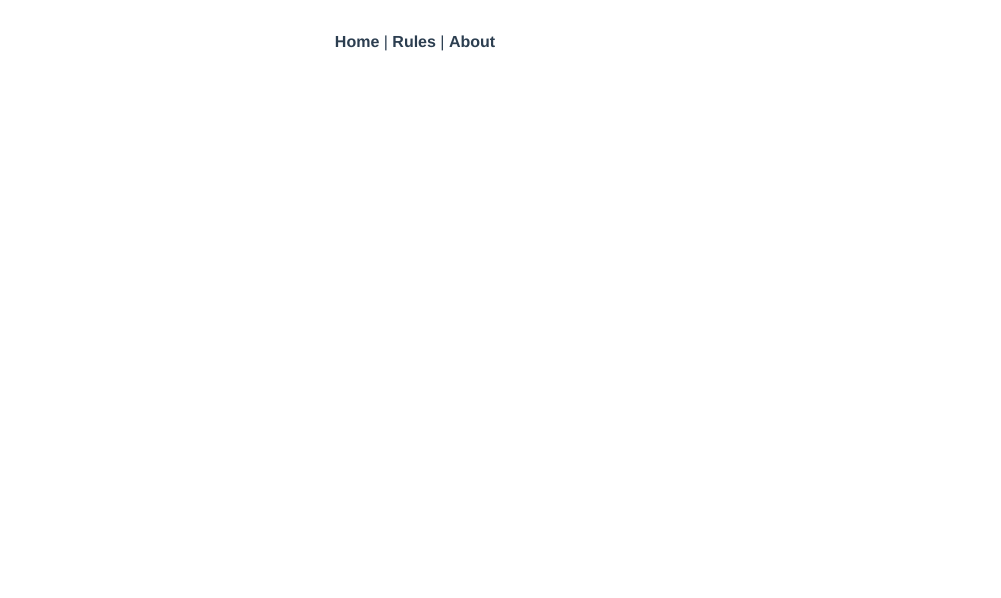
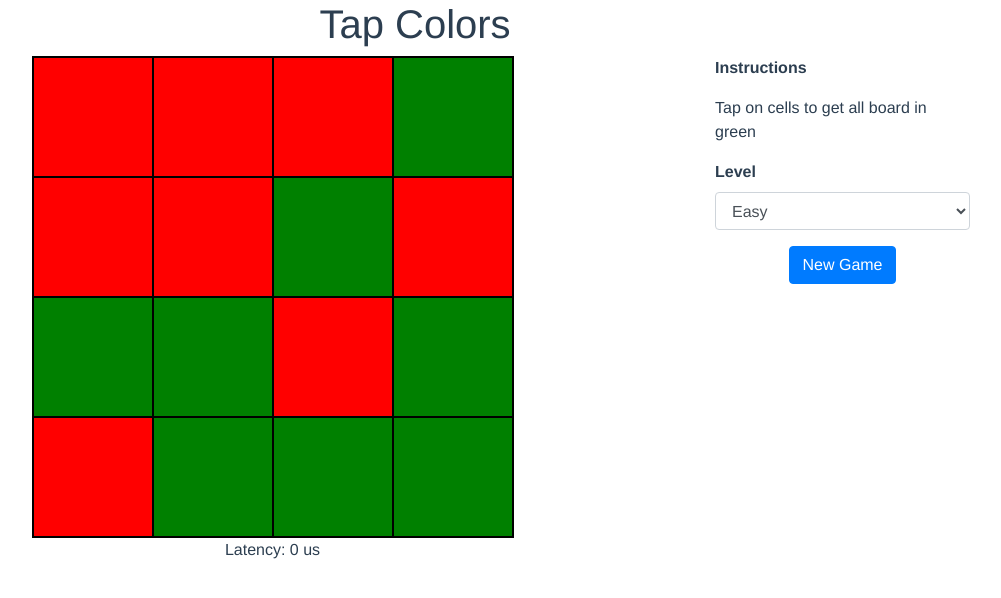
Before and after one commit to hernanrocha/minesweeper-vue, a Vue app: page /#/tapcolors in a window 1280 px wide. Shown: the top 598 px of the page, without its empty margins (225-1226 px from the left). Built offline with nearby package versions, Linux system fonts and the light colour scheme; no server answers.

Commit message:
Add TapColors Game

```diff
--- a/src/App.vue
+++ b/src/App.vue
@@ -1,10 +1,5 @@
 <template>
   <div id="app">
-    <div id="nav">
-      <router-link to="/">Home</router-link> |
-      <router-link to="/rules">Rules</router-link> |
-      <router-link to="/about">About</router-link>
-    </div>
     <router-view/>
   </div>
 </template>
--- a/src/components/GameBoard.vue
+++ b/src/components/GameBoard.vue
@@ -98,13 +98,13 @@ h1.title {
 #game td {
   font-size: 18px;
   border: solid 1px;
-  width: 50px;
-  height: 50px;
+  width: 30px;
+  height: 30px;
 }
 
 #game td.small {
-  width: 35px;
-  height: 35px;
+  width: 15px;
+  height: 15px;
 }
 
 .game-alert {
--- a/src/router/index.ts
+++ b/src/router/index.ts
@@ -24,7 +24,15 @@ Vue.use(VueRouter)
     // route level code-splitting
     // this generates a separate chunk (about.[hash].js) for this route
     // which is lazy-loaded when the route is visited.
-    component: () => import(/* webpackChunkName: "about" */ '../views/Rules.vue')
+    component: () => import(/* webpackChunkName: "rules" */ '../views/Rules.vue')
+  },
+  {
+    path: '/tapcolors',
+    name: 'TapColors',
+    // route level code-splitting
+    // this generates a separate chunk (about.[hash].js) for this route
+    // which is lazy-loaded when the route is visited.
+    component: () => import(/* webpackChunkName: "tapcolors" */ '../views/TapColors.vue')
   }
 ]
 
--- /dev/null
+++ b/src/views/TapColors.vue
@@ -0,0 +1,170 @@
+<template>
+  <div>
+    <h1>Tap Colors</h1>
+
+    <div class="container">
+      <div class="row">
+
+        <div class="col-md-9">
+          <div v-if="err">{{err}}</div>
+
+          <div v-if="game.board">
+            <table  id="game">
+              <tr v-for="(row, i) in game.board" :key="i">
+                <td v-for="(cell, j) in row" :key="j"
+                  @click="tap(i, j)"
+                  v-bind:class="{
+                    green: cell == 0,
+                    red: cell == 1,
+                    medium: game.board.length == 7,
+                    small: game.board.length == 10,
+                    extrasmall: game.board.length == 15 }">
+                </td>
+              </tr>
+            </table>
+            <p class="game-info">Latency: {{latency}} us</p>
+          </div>
+          <div v-else><b>Please Create a New Game</b></div>
+        </div>
+
+        <div class="col-md-3 text-left">
+          <p><b>Instructions</b></p>
+          <p>Tap on cells to get all board in green<p>
+          <form @submit="newGame">
+
+            <div class="form-group">
+              <label for="level">Level</label>
+              <select class="form-control" id="level" v-model="form.level" @change="newGame">
+                <option value="4">Easy</option>
+                <option value="7">Medium</option>
+                <option value="10">Hard</option>
+                <option value="15">Insane</option>
+              </select>
+            </div>
+
+            <div class="form-group row text-center">
+              <div class="col-sm-12">
+                <button type="submit" class="btn btn-primary">New Game</button>
+              </div>
+            </div>
+          </form>
+        </div>
+
+      </div>
+    </div>
+
+  </div>
+</template>
+
+<style scoped lang="scss">
+label {
+  font-weight: bolder;
+}
+#game {
+  margin: auto;
+}
+
+#game td {
+  font-size: 18px;
+  border: solid 2px;
+  width: 120px;
+  height: 120px;
+  color: black;
+
+}
+
+.red {
+  background-color: red;
+}
+
+.green {
+  background-color: green;
+}
+
+#game td.medium {
+  width: 70px;
+  height: 70px;
+}
+
+#game td.small {
+  width: 50px;
+  height: 50px;
+}
+
+#game td.extrasmall {
+  width: 35px;
+  height: 35px;
+}
+</style>
+
+<script>
+import moment from 'moment';
+
+export default {
+  name: 'TapColors',
+  data() {
+    return {
+      ws: null,
+      err: null,
+      form: {
+        level: 4
+      },
+      latency: 0,
+      game: {
+        board: [
+        [
+            1,
+            1,
+            1,
+            0
+        ],
+        [
+            1,
+            1,
+            0,
+            1
+        ],
+        [
+            0,
+            0,
+            1,
+            0
+        ],
+        [
+            1,
+            0,
+            0,
+            0
+        ]
+      ]
+      }
+    }
+  },
+  mounted() {
+      this.ws = new WebSocket('ws://192.168.0.230:8002/api/v1/tapcolors/ws');
+      this.ws.addEventListener("message", e => {
+        this.game = JSON.parse(e.data);
+        this.latency = moment() - moment(this.game.timestamp);
+      });
+      this.ws.addEventListener("error", e => {
+        console.log("STORE WEBSOCKET ERROR");
+        console.log({ e });
+        this.err = e.message;
+      });
+      this.ws.addEventListener("close", e => {
+        console.log("STORE WEBSOCKET CLOSE");
+      });
+      this.ws.addEventListener("open", e => {
+        console.log("WEBSOCKET OPEN");
+      });
+  },
+  methods: {
+    tap(i, j) {
+      this.ws.send(JSON.stringify({ action: 'tap', payload: { row: i, col: j, timestamp: moment().toISOString() } }));
+    },
+    newGame() {
+      this.ws.send(JSON.stringify({ action: 'newgame', payload: { level: parseInt(this.form.level), timestamp: moment().toISOString() } }));
+    }
+  }
+}
+</script>
```
